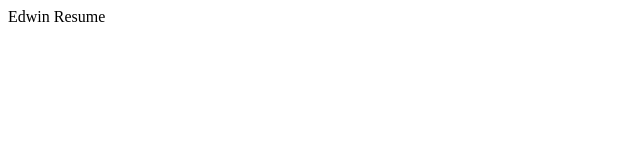
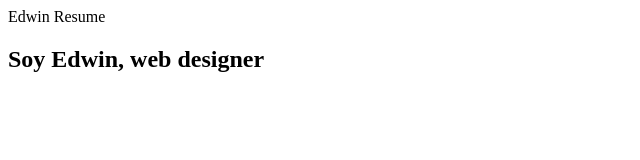
Before and after one commit to eahg04/ejercicio-ramas, a plain HTML site: page index.html in a window 1280 px wide. Shown: the whole page, without its empty margins (0-640 px from the left). Drawn offline with Linux system fonts and the light colour scheme.

Commit message:
se agrega seccion principal

```diff
--- a/index.html
+++ b/index.html
@@ -11,5 +11,10 @@
       <a>Edwin Resume</a>
     </div>
   </nav>
+  <section>
+    <div>
+      <h1>Soy Edwin, web designer</h1>
+    </div>
+  </section>
 </body>
 </html>
```
